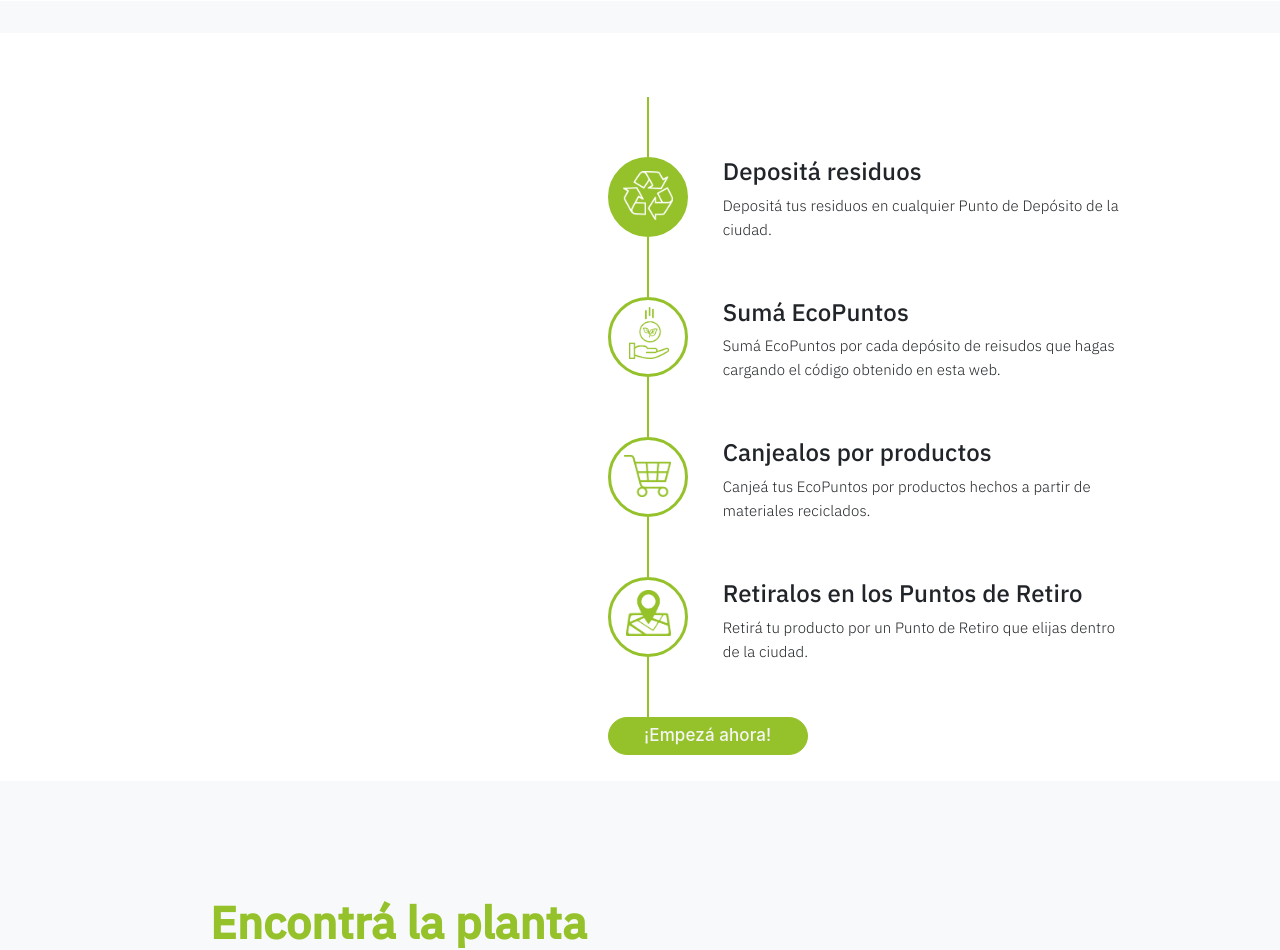
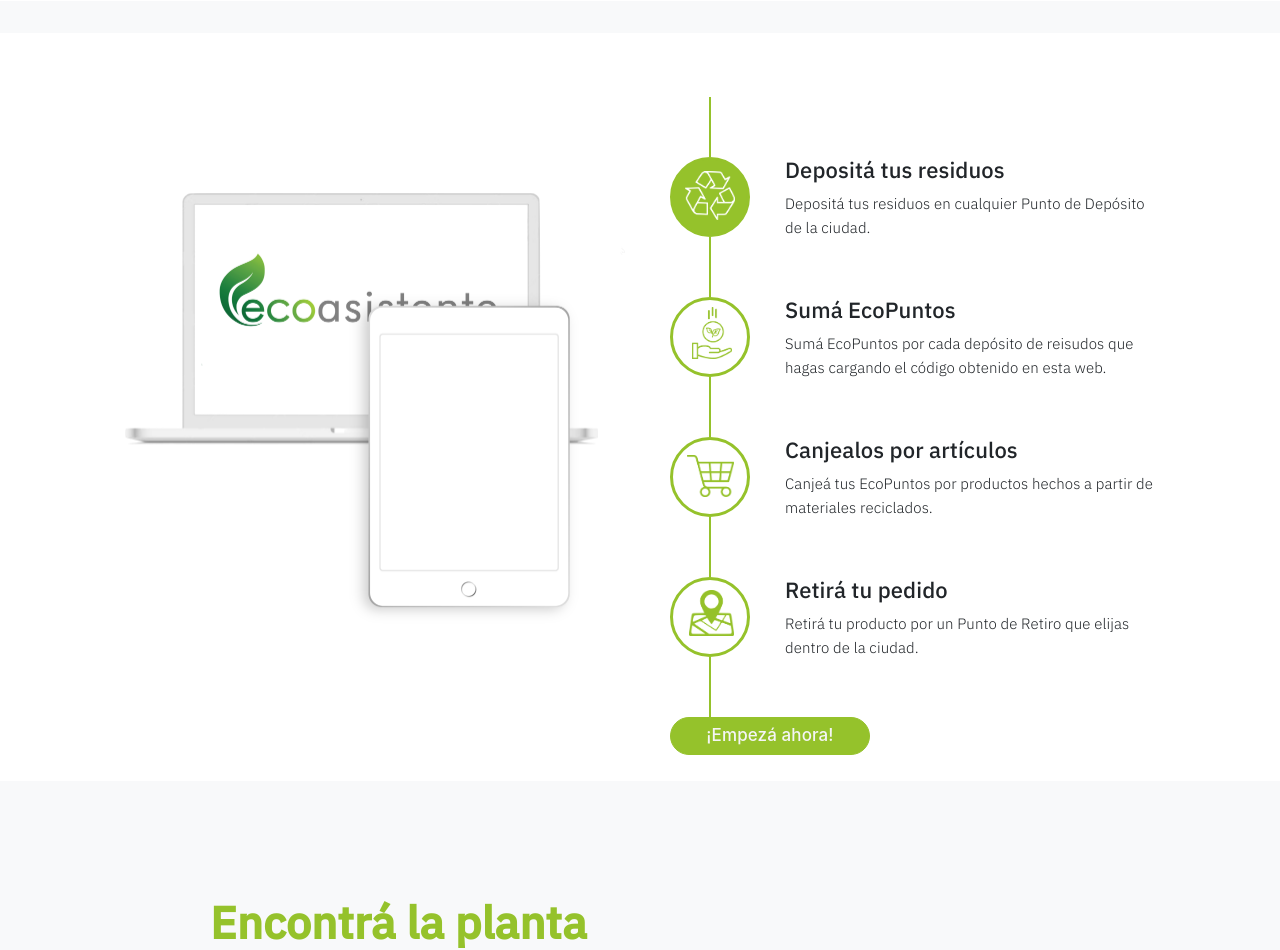
Before and after one commit to JoaquinCardonaRuiz/proyecto-final, a Flask app: page / in a window 1280 px wide. Shown: the part 1924-2874 px from the top of the page. Run offline with Flask 2, Linux system fonts and the light colour scheme; some libraries are stand-ins or nearby versions.

Commit message:
cambios realiados front-end.

```diff
--- a/static/css/start-page.css
+++ b/static/css/start-page.css
@@ -472,7 +472,7 @@ body{
 }
 
 #page-content-circles-col{
-    margin-right:10%;
+    margin-right:5%;
 }
 
 .circles {
@@ -494,7 +494,6 @@ body{
   background: #95C22B;
   margin: 0 auto 0 69px;
 }
-
 #start-button-cell{
   position: relative;
   font-size: 17px;
@@ -510,58 +509,47 @@ body{
   color: whitesmoke;
   margin-left: 30px;
 }
-
 #start-button-cell:hover{
   background-color: #aedd42;
   border: 1px solid #aedd42;
   cursor: pointer;
 }
 
-  .circle-title1{
-    text-align: left;
-    float:left;
-    font-family: 'IBM Plex Sans', sans-serif;
-    font-size: 24px;
-    margin-top: 60px;
-  }
 
 .circle-title{
   text-align: left;
   float:left;
   font-family: 'IBM Plex Sans', sans-serif;
-    font-size: 24px;
-    margin-top: 10%;
+  font-size: 22px !important;
+  position: absolute;
 }
-
 .circle-description{
   float: left;
+  text-align: left;
   line-height: 1.5rem;
   font-family: 'IBM Plex Sans', sans-serif;
   font-size: 15px;
   font-weight: 200;
-    position:static;
+  margin-right: 10%;
+  position: relative;
 }
 
 .left-circle-col{
   width: 130px;
 }
-
 .right-circle-col{
-    height: fit-content;
+  height: auto;
 }
-
 #start-button-cell{
   margin: auto;
   margin-left: 30px;
   position: absolute;
 }
-
 .circle-image{
   width: 40px;
   margin:auto;
   margin-top: -10px;
 }
-
 #circle-image-1{
     width: 50px;
     margin-top: -5px;
@@ -572,36 +560,47 @@ body{
   margin-top: -5px;
   display: none;
 }
-
 #circle-image-2{
   margin-left: 3px;
 }
-
 #circle-image-2-w{
   margin-left: 3px;
   display: none;
 }
-
 #circle-image-3{
   width: 47px;
   margin-top: -3px;
 }
-
 #circle-image-3-w{
   width: 47px;
   margin-top: -3px;
   display: none;
 }
-
 #circle-image-4{
   width: 45px;
   margin-top: -10px;
   margin-left: 2px;
 }
-
 #circle-image-4-w{
   width: 45px;
   margin-top: -10px;
   margin-left: 2px;
   display: none;
 }
+
+#page-content-img-col{
+    margin-left: 5%;
+    justify-content: center;
+    align-items: center;
+    height: fit-content;
+    vertical-align: middle;
+    margin-top: 6rem;
+}
+
+#devices-img{
+    width: 500px;
+    max-width: 100%;
+    float: right;
+    margin-right: none;
+    vertical-align: middle;
+}
--- a/static/js/start-page.js
+++ b/static/js/start-page.js
@@ -4,6 +4,30 @@ if(parseInt($(window).width()) > 1550){
 else{
     $("#page-content-1").css({"margin-top":"32vw"});
 }
+
+//Acomoda los textos en base a la posición de los circulos.
+function orderCirclesText(){
+    var pos_circulo_1 = document.getElementById("circle1").offsetTop;
+    $("#circle-title-1").css({top: pos_circulo_1, position:'absolute'});
+    $("#desc-1-circles").css({top: pos_circulo_1 + 35, position:'absolute'});
+
+    var pos_circulo_2 = document.getElementById("circle2").offsetTop;
+    $("#circle-title-2").css({top: pos_circulo_2, position:'absolute'});
+    $("#desc-2-circles").css({top: pos_circulo_2 + 35, position:'absolute'});
+
+
+    var pos_circulo_3 = document.getElementById("circle3").offsetTop;
+    $("#circle-title-3").css({top: pos_circulo_3, position:'absolute'});
+    $("#desc-3-circles").css({top: pos_circulo_3 + 35, position:'absolute'});
+
+
+    var pos_circulo_4 = document.getElementById("circle4").offsetTop;
+    $("#circle-title-4").css({top: pos_circulo_4, position:'absolute'});
+    $("#desc-4-circles").css({top: pos_circulo_4 + 35, position:'absolute'});
+}
+
+
+
 
 var circleFilled = false;
 
@@ -105,10 +129,11 @@ function fillCircles(numero){
 
         $("#circle" + String(numero)).css({"background":"#95C22B"});
         $("#circle-image-" + String(numero) + "").hide();
-        $("#circle-image-" + String(numero) + "-w").show();
+        $("#circle-image-" + String(numero) + "-w").fadeIn();
         $("#circle" + String(numero)).fadeIn();
     }
     circleFilled = numero;
 }
 
 fillCircles(1);
+orderCirclesText();
--- a/templates/start-page.html
+++ b/templates/start-page.html
@@ -78,7 +78,8 @@
 
 <div class="jumbotron" id="page-content-circles">
     <div class="row">
-        <div class="col">
+        <div class="col" id="page-content-img-col">
+            <img src="/static/img/despositivos.png" id="devices-img">
         </div>
         <div class="col" id="page-content-circles-col">
             <div class="row" id="">
@@ -113,15 +114,16 @@
 
                 </div>
                 <div class="col right-circle-col">
-                    <h5 class="circle-title1">Depositá residuos</h5>
+                    <h5 class="circle-title" id="circle-title-1">Depositá tus residuos</h5>
                     <p class="circle-description" id="desc-1-circles">Depositá tus residuos en cualquier Punto de Depósito de la ciudad.</p>
 
-                    <h5 class="circle-title">Sumá EcoPuntos</h5>
+                    <h5 class="circle-title" id="circle-title-2">Sumá EcoPuntos</h5>
                     <p class="circle-description" id="desc-2-circles">Sumá EcoPuntos por cada depósito de reisudos que hagas cargando el código obtenido en esta web.</p>
-                    <h5 class="circle-title">Canjealos por productos</h5>
+
+                    <h5 class="circle-title" id="circle-title-3">Canjealos por artículos</h5>
                     <p class="circle-description" id="desc-3-circles">Canjeá tus EcoPuntos por productos hechos a partir de materiales reciclados.</p>
 
-                    <h5 class="circle-title">Retiralos en los Puntos de Retiro</h5>
+                    <h5 class="circle-title" id="circle-title-4">Retirá tu pedido</h5>
                     <p class="circle-description" id="desc-4-circles">Retirá tu producto por un Punto de Retiro que elijas dentro de la ciudad.</p>
                 </div>
             </div>
```
Also changed, not shown: static/img/chevron.png (deleted), static/img/despositivos.png (added). Lines whose indentation alone changed are shown as unchanged.
